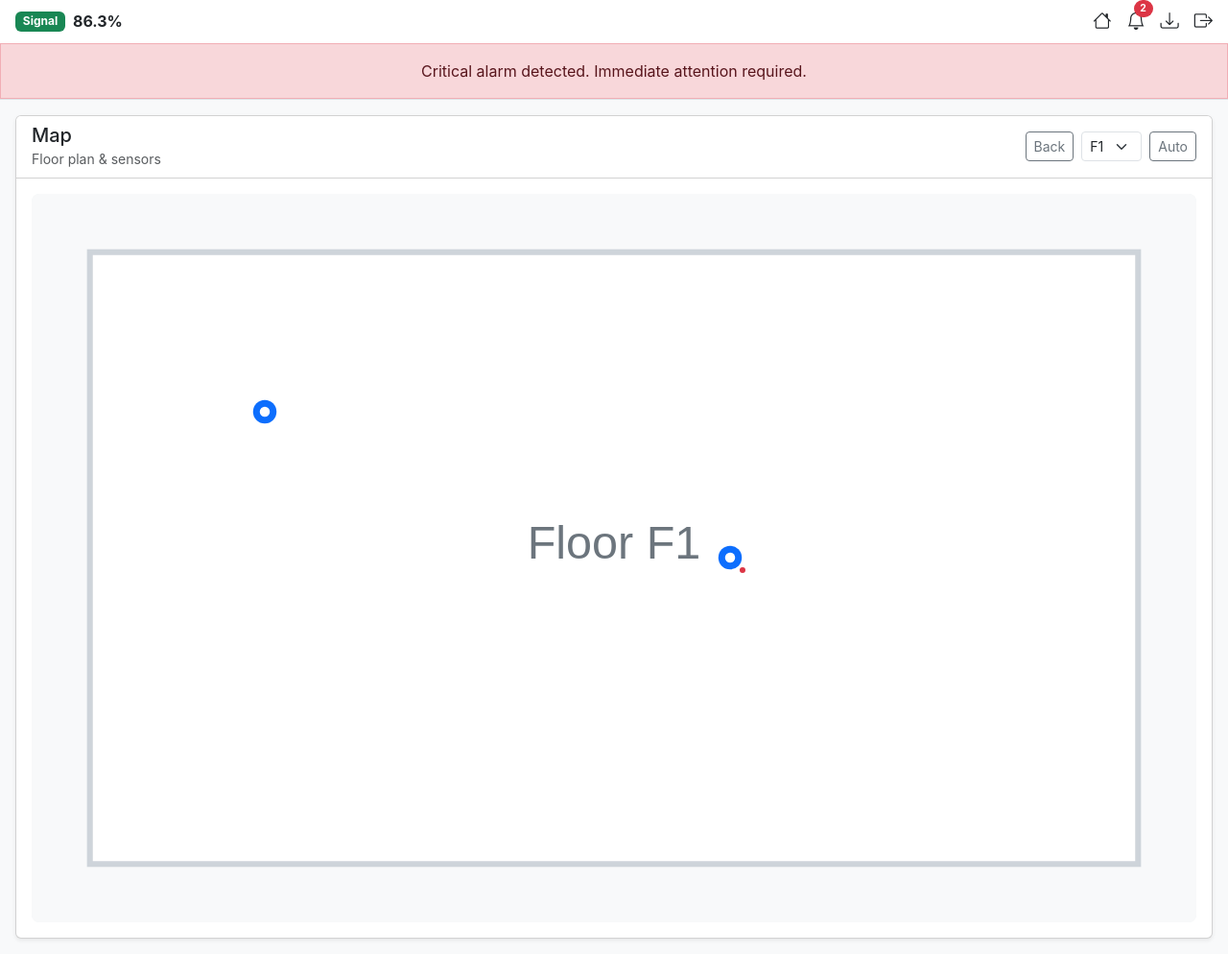
After one commit to Tiradate/Sing-FAL, a Flask app: page /map in a window 1280 px wide. The commit adds this page. Shown: the whole page at 96% size. Run offline with Flask 3, Linux system fonts and the light colour scheme; data comes from the database, SQL or seed files in the repository.

Commit message:
Add expandable full map view

```diff
--- a/app.py
+++ b/app.py
@@ -80,6 +80,21 @@ def index():
         indoor_outdoor_aqi=indoor_outdoor_aqi,
         now=datetime.now(),
         status_label=data_service.aggregate_status_label(settings),
+    )
+
+
+@app.route("/map")
+def map_full():
+    floors = data_service.get_floor_list()
+    floor_id = request.args.get("floor") or (floors[0] if floors else None)
+    devices = data_service.get_devices()
+    alarm_severity = data_service.get_device_alarm_severity()
+    return render_template(
+        "map_full.html",
+        floors=floors,
+        active_floor=floor_id,
+        devices=devices,
+        alarm_severity=alarm_severity,
     )
 
 
--- a/static/css/style.css
+++ b/static/css/style.css
@@ -52,6 +52,10 @@ body {
   overflow: hidden;
 }
 
+.map-container-expanded {
+  min-height: 520px;
+}
+
 .map-image {
   width: 100%;
   height: auto;
@@ -90,6 +94,9 @@ canvas {
   .map-container {
     min-height: 260px;
   }
+  .map-container-expanded {
+    min-height: 420px;
+  }
 }
 
 @media (max-width: 767px) {
@@ -99,4 +106,7 @@ canvas {
   .map-container {
     min-height: 220px;
   }
+  .map-container-expanded {
+    min-height: 320px;
+  }
 }
--- a/static/js/main.js
+++ b/static/js/main.js
@@ -45,6 +45,7 @@
   const floorSelect = document.getElementById('floorSelect');
   const rotateBtn = document.getElementById('floorRotate');
   if (floorSelect && rotateBtn && data.floors) {
+    const floorRoute = data.floorRoute || '/';
     let rotateTimer = null;
     rotateBtn.addEventListener('click', () => {
       if (rotateTimer) {
@@ -62,12 +63,12 @@
         const index = data.floors.indexOf(floorSelect.value);
         const nextIndex = (index + 1) % data.floors.length;
         floorSelect.value = data.floors[nextIndex];
-        window.location = `/?floor=${data.floors[nextIndex]}`;
+        window.location = `${floorRoute}?floor=${data.floors[nextIndex]}`;
       }, (data.autoRotateSeconds || 10) * 1000);
     });
     floorSelect.addEventListener('change', (event) => {
       const floor = event.target.value;
-      window.location = `/?floor=${floor}`;
+      window.location = `${floorRoute}?floor=${floor}`;
     });
   }
 })();
--- a/templates/index.html
+++ b/templates/index.html
@@ -58,6 +58,7 @@
           <small class="text-muted">Floor plan &amp; sensors</small>
         </div>
         <div class="d-flex align-items-center gap-2">
+          <a class="btn btn-sm btn-outline-primary" href="{{ url_for('map_full', floor=active_floor) }}" target="_blank">Expand</a>
           <select id="floorSelect" class="form-select form-select-sm">
             {% for floor in floors %}
             <option value="{{ floor }}" {% if floor == active_floor %}selected{% endif %}>{{ floor }}</option>
@@ -186,6 +187,7 @@
     floors: {{ floors|tojson }},
     activeFloor: {{ active_floor|tojson }},
     autoRotateSeconds: {{ settings.floor_auto_rotate_seconds|tojson }},
+    floorRoute: {{ url_for('index')|tojson }},
   };
 </script>
 {% endblock %}
--- /dev/null
+++ b/templates/map_full.html
@@ -0,0 +1,57 @@
+{% extends 'base.html' %}
+
+{% block content %}
+<div class="row g-3">
+  <div class="col-12">
+    <div class="card shadow-sm">
+      <div class="card-header bg-white d-flex justify-content-between align-items-center">
+        <div>
+          <h5 class="mb-0">Map</h5>
+          <small class="text-muted">Floor plan &amp; sensors</small>
+        </div>
+        <div class="d-flex align-items-center gap-2">
+          <a class="btn btn-sm btn-outline-secondary" href="{{ url_for('index', floor=active_floor) }}">Back</a>
+          <select id="floorSelect" class="form-select form-select-sm">
+            {% for floor in floors %}
+            <option value="{{ floor }}" {% if floor == active_floor %}selected{% endif %}>{{ floor }}</option>
+            {% endfor %}
+          </select>
+          <button id="floorRotate" class="btn btn-sm btn-outline-secondary">Auto</button>
+        </div>
+      </div>
+      <div class="card-body">
+        <div class="map-container map-container-expanded" data-floor="{{ active_floor }}">
+          {% set floor_image = settings.floor_plans.get(active_floor, '') %}
+          {% if floor_image %}
+          <img src="/{{ floor_image }}" class="map-image" alt="Floor {{ active_floor }}">
+          {% else %}
+          <div class="map-placeholder">Upload a floor plan in settings</div>
+          {% endif %}
+          {% for device in devices %}
+          {% if device.floor_id == active_floor %}
+          {% set severity = alarm_severity.get(device.device_id, '') %}
+          <div class="sensor-icon" data-device="{{ device.device_id }}" style="left: {{ device.location_x }}%; top: {{ device.location_y }}%;">
+            <img src="/{{ settings.sensor_icon }}" alt="sensor" style="width: {{ settings.sensor_icon_size }}px; height: {{ settings.sensor_icon_size }}px;">
+            {% if severity %}
+            <span class="sensor-badge" style="background: {{ (settings.severity_levels|selectattr('label','equalto',severity)|list|first).color if settings.severity_levels else '#dc3545' }}"></span>
+            {% endif %}
+          </div>
+          {% endif %}
+          {% endfor %}
+        </div>
+      </div>
+    </div>
+  </div>
+</div>
+{% endblock %}
+
+{% block scripts %}
+<script>
+  window.dashboardData = {
+    floors: {{ floors|tojson }},
+    activeFloor: {{ active_floor|tojson }},
+    autoRotateSeconds: {{ settings.floor_auto_rotate_seconds|tojson }},
+    floorRoute: {{ url_for('map_full')|tojson }},
+  };
+</script>
+{% endblock %}
```
